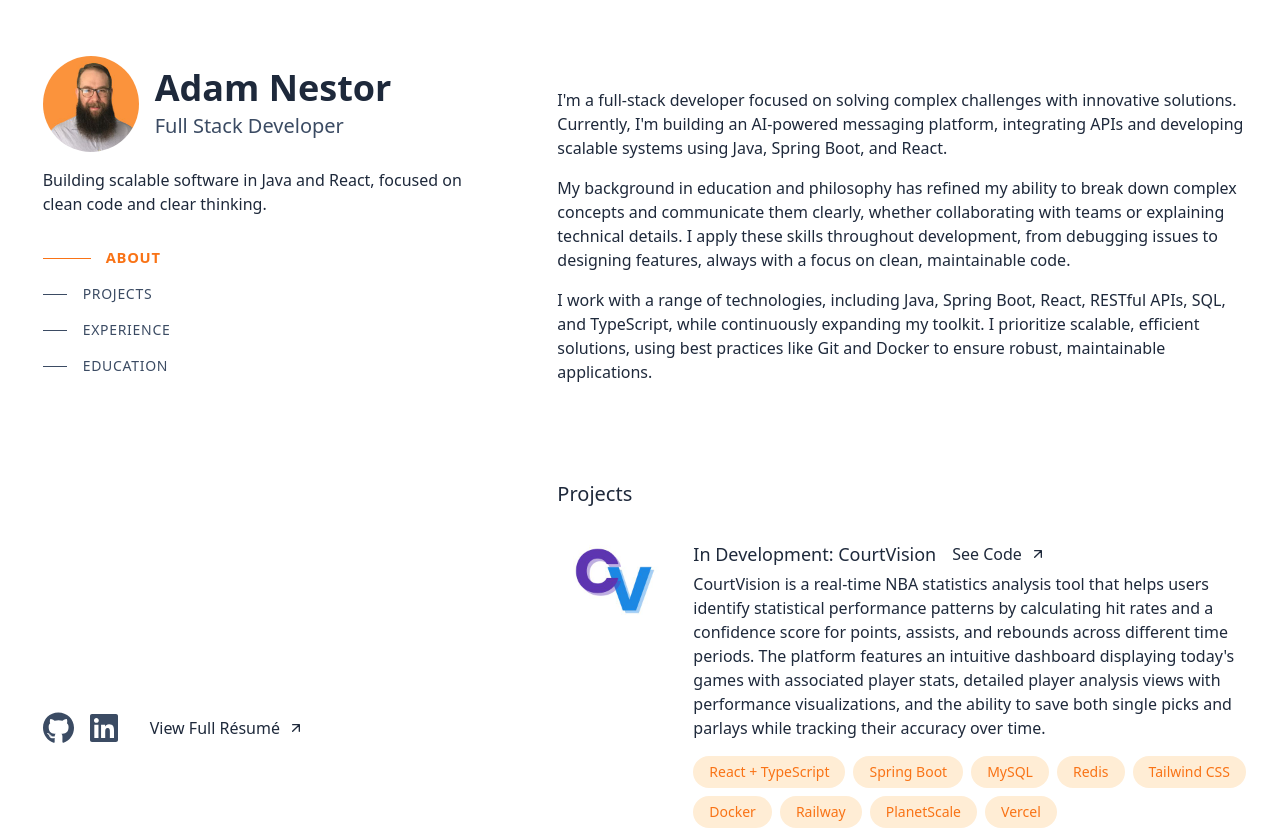
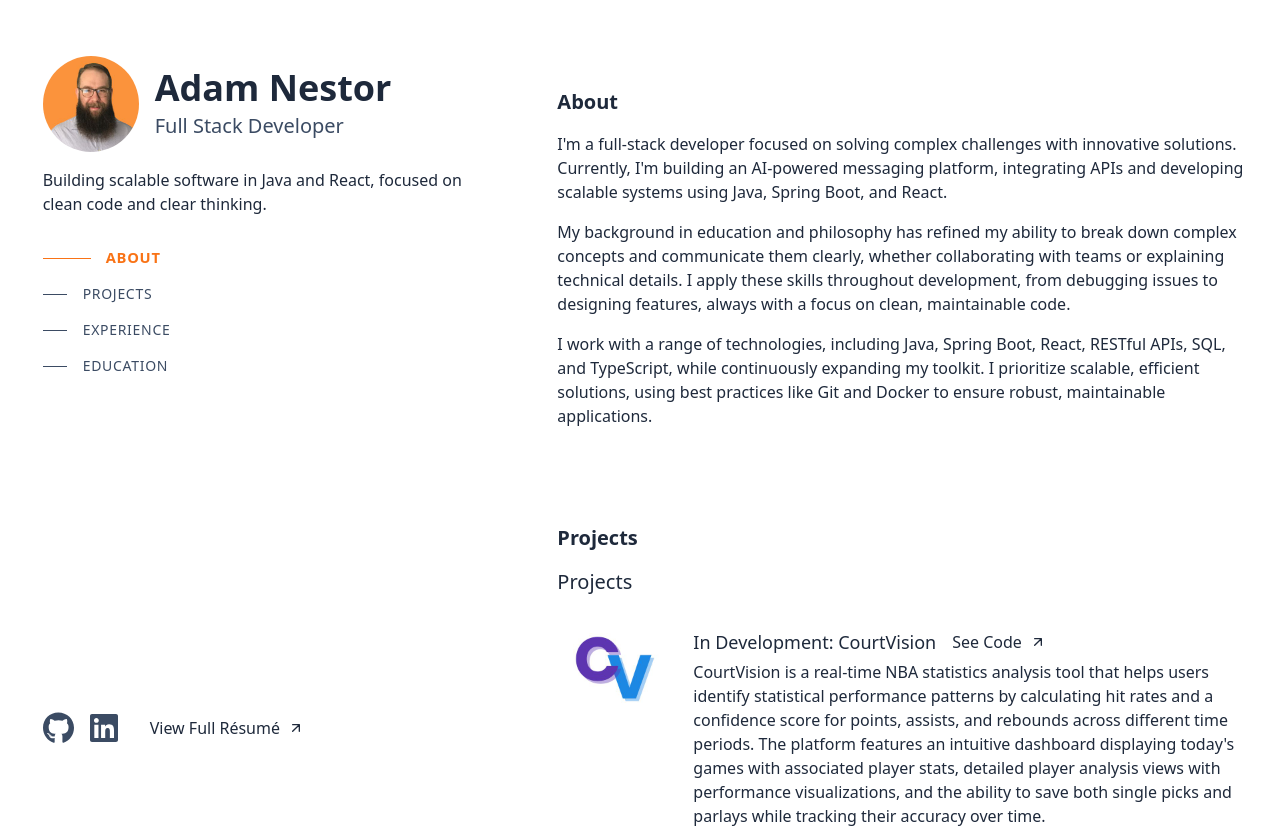
Before and after one commit to adamnestor/portfolio_v1, a React (Vite) app: page / in a window 1280 px wide. Shown: the top 830 px of the page. Built offline with nearby package versions, Linux system fonts and the light colour scheme.

Commit message:
need to fix scroll bug

```diff
--- a/src/components/sections/RightPanel.tsx
+++ b/src/components/sections/RightPanel.tsx
@@ -6,10 +6,8 @@ const RightPanel = () => {
   return (
     <div className="pt-16">
       {/* About section */}
-      <section
-        id="about"
-        className="text-slate-dark text-base space-y-4 mb-24"
-      >
+      <section id="about" className="text-slate-dark text-base space-y-4 mb-24">
+        <h2 className="text-xl font-semibold mb-4">About</h2>
         <p>
           I'm a full-stack developer focused on solving complex challenges with
           innovative solutions. Currently, I'm building an AI-powered messaging
@@ -34,13 +32,19 @@ const RightPanel = () => {
 
       {/* Projects Section */}
       <section id="projects" className="mb-24">
+        <h2 className="text-xl font-semibold mb-4">Projects</h2>
         <ProjectList />
       </section>
+
       {/* Experience Section */}
       <section id="experience" className="mb-24">
+        <h2 className="text-xl font-semibold mb-4">Experience</h2>
         <ExperienceList />
       </section>
+
+      {/* Education Section */}
       <section id="education" className="mb-24">
+        <h2 className="text-xl font-semibold mb-4">Education</h2>
         <EducationList />
       </section>
     </div>
```
